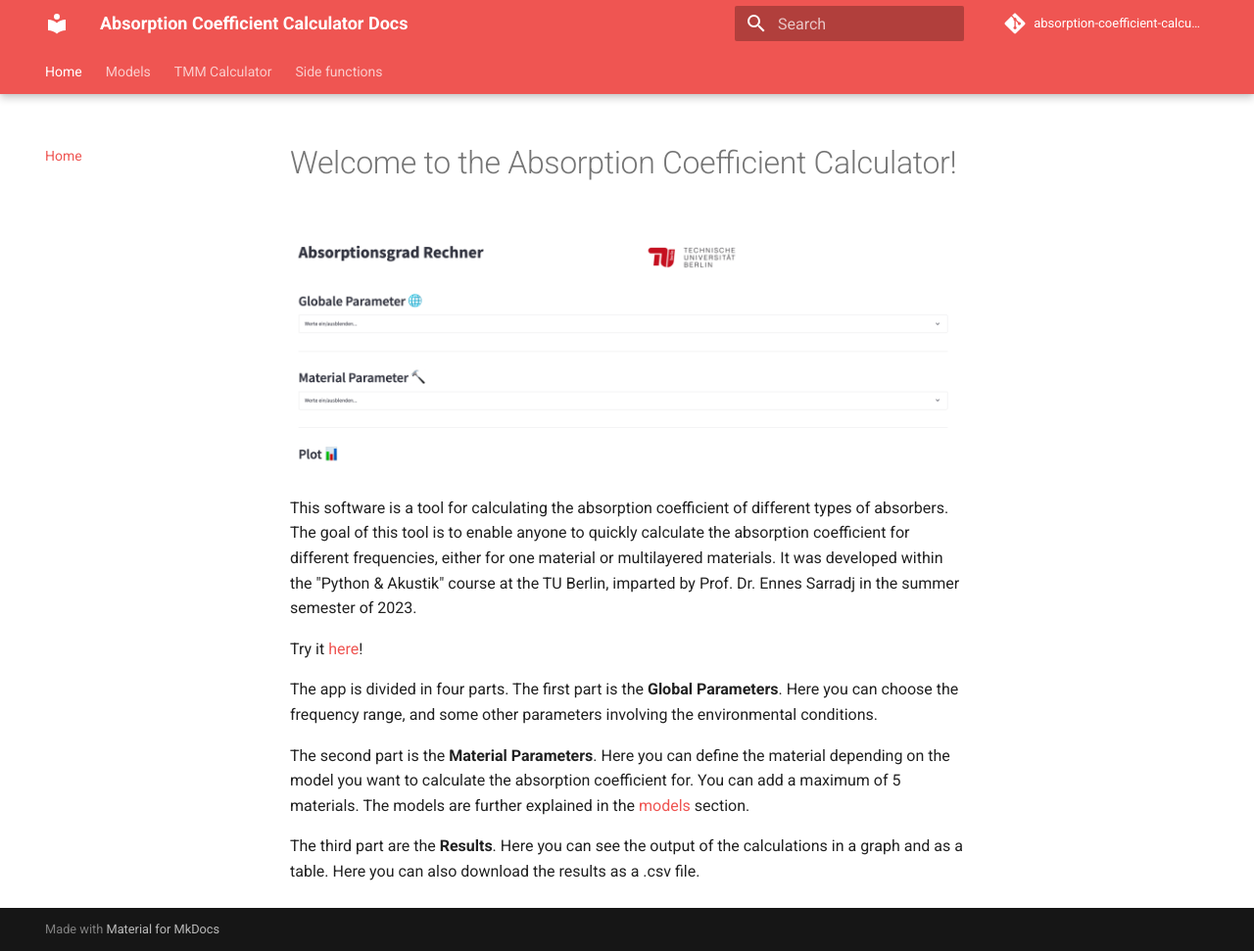
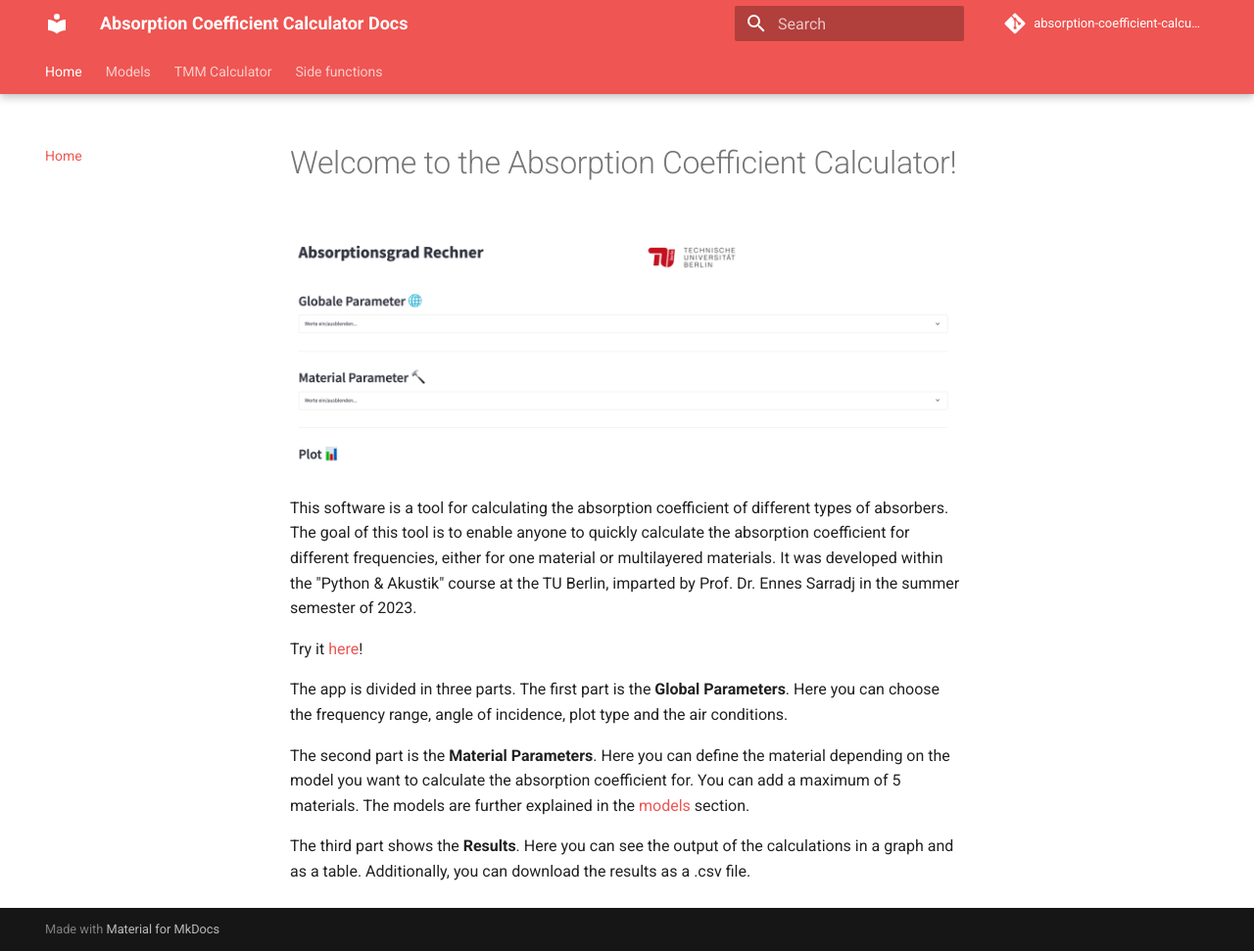
Before and after one commit to rcroegaert/absorption-coefficient-calculator, an MkDocs documentation site: the page built from docs/index.md, in a window 1280 px wide and 971 px high. Shown: the whole window at 98% size. Built offline with MkDocs 1.6.1 and Material for MkDocs 9.7.7, drawn with Linux system fonts in a browser that asks for light colours.

```diff
--- a/docs/index.md
+++ b/docs/index.md
@@ -9,12 +9,12 @@
 
 Try it [here](https://absorption-coefficient-calculator-app.streamlit.app/)!
 
-The app is divided in four parts. The first part is the **Global Parameters**. Here you can choose the frequency range,
-and some other parameters involving the environmental conditions.
+The app is divided in three parts. The first part is the **Global Parameters**. Here you can choose the frequency range,
+angle of incidence, plot type and the air conditions.
 
 The second part is the **Material Parameters**. Here you
 can define the material depending on the model you want to calculate the absorption coefficient for.
 You can add a maximum of 5 materials. The models are further explained in the [models](models.md) section.
 
-The third part are the **Results**. Here you can see the output of the calculations in a graph and as a table. Here you
-can also download the results as a .csv file.
+The third part shows the **Results**. Here you can see the output of the calculations in a graph and as a table.
+Additionally, you can download the results as a .csv file.
```
